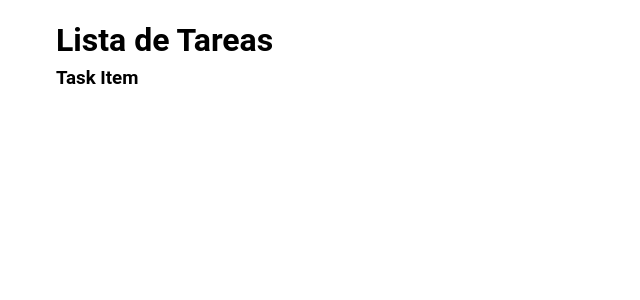
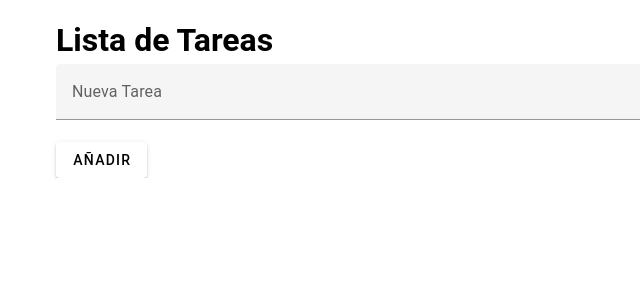
Before and after one commit to AnTonyFrontDev/First-Vue-App, a Vue app: page / in a window 1280 px wide. Shown: the top 300 px of the page, without its empty margins (0-640 px from the left). Built offline with nearby package versions, Linux system fonts and the light colour scheme.

Commit message:
Implementar componente TaskList

```diff
--- a/src/components/TaskList.vue
+++ b/src/components/TaskList.vue
@@ -1,12 +1,56 @@
-<script setup lang="ts">
+<template>
+  <div>
+    <v-text-field
+        v-model="newTask"
+        label="Nueva Tarea"
+        @keyup.enter="addTask"
+    ></v-text-field>
+    <v-btn @click="addTask">Añadir</v-btn>
 
+    <v-list>
+      <TaskItem
+          v-for="task in tasks"
+          :key="task.id"
+          :task="task"
+          @remove="removeTask"
+      />
+    </v-list>
+  </div>
+</template>
+
+<script lang="ts">
+import { defineComponent, ref } from 'vue';
+import TaskItem from './TaskItem.vue';
+
+export default defineComponent({
+  name: 'TaskList',
+  components: {
+    TaskItem
+  },
+  setup() {
+    const newTask = ref('');
+    const tasks = ref<{ id: number, text: string }[]>([]);
+
+    const addTask = () => {
+      if (newTask.value.trim() === '') return;
+      tasks.value.push({ id: Date.now(), text: newTask.value });
+      newTask.value = '';
+    };
+
+    const removeTask = (id: number) => {
+      tasks.value = tasks.value.filter(task => task.id !== id);
+    };
+
+    return {
+      newTask,
+      tasks,
+      addTask,
+      removeTask
+    };
+  }
+});
 </script>
 
-<template>
-  <div>
-    <h3>Task Item</h3>
-  </div>
-</template>
 
 <style scoped>
 
```
